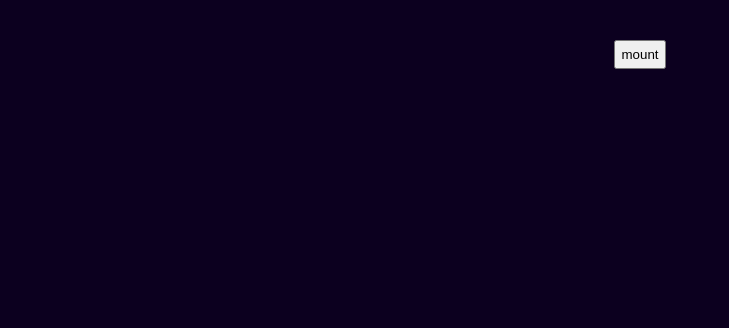
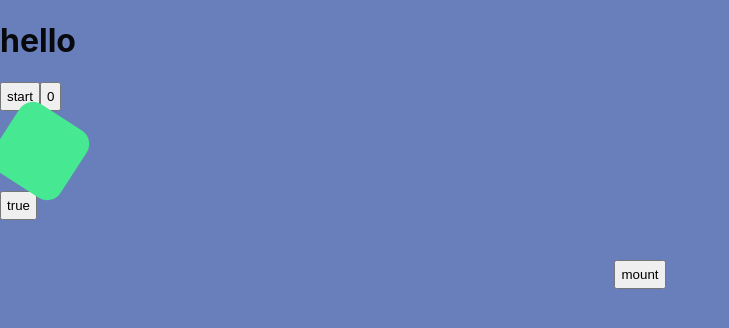
Before and after one commit to d4n1938/training, a React (Create React App) app: page / in a window 1280 px wide. Shown: the top 328 px of the page, without its empty margins (0-729 px from the left). Built offline with nearby package versions, Linux system fonts and the light colour scheme.

Commit message:
some animation1

```diff
--- a/package.json
+++ b/package.json
@@ -9,7 +9,7 @@
     "react": "^17.0.2",
     "react-dom": "^17.0.2",
     "react-scripts": "5.0.0",
-    "react-spring": "^9.0.0-rc.3",
+    "react-spring": "^9.4.4",
     "web-vitals": "^2.1.4"
   },
   "scripts": {
--- a/src/App.css
+++ b/src/App.css
@@ -1,8 +1,10 @@
 html {
-  background-color: #0c001f;
+  background-color: #687fbb;
+  margin: 0 auto;
 }
 
 .App {
+  margin: 0 auto;
   text-align: center;
   padding: 40px;
 }
@@ -13,12 +15,13 @@ button {
 .container {
   padding: 40px;
   margin-top: 200px;
+  margin-bottom:100vmax;
 }
 .item {
   margin: 0 auto;
   width: 100px;
   height: 100px;
-  border-radius: 25%;
+  border-radius: 25px;
   background-color: aliceblue;
   box-shadow: rgba(255, 255, 255, 0.2) 1px 3px 6px 4px;
 }
--- a/src/App.js
+++ b/src/App.js
@@ -1,30 +1,31 @@
 import { useState } from "react";
 import "./App.css";
-import { useTransition, animated } from "react-spring";
+import { useTransition, animated, useSpring } from "react-spring";
+import Button from "./components/Button";
+import TransitionArray from "./components/TransitionArray";
+import LoopTrue from "./components/LoopTrue";
+import { StartMenu } from "./components/StartMenu";
 
-function App() {
-  const [isVisivle, setIsVisible] = useState(false);
-  const transition = useTransition(isVisivle, {
-    from: { x: -100, y: 800, opacity: 0 },
-    enter: { x: 0, y: 0, opacity: 1 },
-    leave: { x: 100, y: 800, opacity: 0 },
-  });
-  return (
-    <div className="App">
-      <button
-        onClick={() => {
-          setIsVisible((v) => !v);
-        }}
-      >
-        {isVisivle ? <div>un-mount</div> : <div>mount</div>}
-      </button>
-      <div className="container">
-        {transition((style, item) =>
-          item ? <animated.div style={style} className="item" /> : ""
-        )}
-      </div>
-    </div>
-  );
-}
+const App = () => {
+   const [flip, set] = useState(false)
+  const props = useSpring({
+    to: { opacity: 1 },
+    from: { opacity: 0 },
+    reset: true,
+    reverse: flip,
+    delay: 200,
+    onRest: () => set(!flip),
+  })
 
+  return(
+  <>
+   <animated.h1 style={props}>hello</animated.h1>
+   <button>
+     {flip ? 'start':'stop'}
+   </button>
+   <Button />
+   <LoopTrue/>
+   <StartMenu/>
+  </>
+  )}
 export default App;
--- a/src/components/Button.jsx
+++ b/src/components/Button.jsx
@@ -1,5 +1,8 @@
-import React from "react";
+import React, { useState } from "react";
 
 export default function Button() {
-  return <button>aaa</button>;
+  const [counter,setCounter] = useState(0)
+  return <button onClick={() => {
+    setCounter(prevCount => prevCount + 1)
+  }}>{counter}</button>;
 }
--- /dev/null
+++ b/src/components/LoopTrue.jsx
@@ -0,0 +1,35 @@
+import { useState } from "react";
+import { useSpring } from "react-spring";
+import { useTransition, animated} from "react-spring";
+
+
+function LoopTrue() {
+  const [lo0op,setLoop] = useState(true);
+  const styles = useSpring({
+    loop: true,
+    from: { rotateZ: 0 },
+    to: { rotateZ: 180 },
+    config: { duration: 1000 }
+  })
+
+  return (<>
+    <animated.div
+      style={{
+        width: 80,
+        height: 80,
+        backgroundColor: '#46e891',
+        borderRadius: 16,
+        ...styles,
+      }}
+    />
+    <button onClick={()=>{
+      setLoop(false)
+      // api.stop()
+    }}>
+      {lo0op ? 'true':'false'}
+    </button>
+  </>
+
+  )
+}
+export default LoopTrue;
--- a/src/components/StartMenu.jsx
+++ b/src/components/StartMenu.jsx
@@ -1,14 +1,39 @@
-import React from "react";
-import styled from "styled/components";
+import React, { useState } from "react";
+import { useTransition ,animated, config} from "react-spring";
+import Button from "./Button";
 
-const Button = styled.button({
-  margin: "20px",
-});
+
 export const StartMenu = () => {
+  const [items,setItems] = useState([]);
+  const transiton = useTransition(items,{
+    from:{x:-100,y:800,opasity:0 ,width:20,height:20},
+
+    enter:item => async(next) =>{
+      await next({y:item.y,opasity:1,delay:item.delay});
+      await next({x:0,width:600,height:100});
+    },
+    leave:item => async(next) =>{
+      await next({width:20,delay:item.out});
+      await next({y:800,opasity:0});
+    },
+  });
   return (
-    <div>
-      StartMenu
-      <Button>aaaa</Button>
+    <div className="App">
+      <button onClick={()=>{
+        setItems(v=> v.length ? []:[
+          {y:0, delay:0,out:400},
+          {y:50, delay:200,out:200},
+          {y:100, delay:400,out:0}
+        ])
+      }}>
+        mount
+      </button>
+      <div className="container">
+        {/* {isVisible ?<div className="item" />:''} */}
+        {transiton((style,item)=>
+          item ? <animated.div style={style} className='item' />:''
+        )}
+      </div>
     </div>
   );
 };
--- /dev/null
+++ b/src/components/TransitionArray.jsx
@@ -0,0 +1,42 @@
+import React, { useState, useEffect } from "react";
+
+import { useTransition, animated } from "react-spring";
+
+function TransitionArray() {
+  const [items, setItems] = useState(5);
+
+  const transitions = useTransition(items, {
+    from: { opacity: 0 },
+    enter: { opacity: 1 },
+    leave: { opacity: 0 },
+    delay: 200,
+    onRest: () => setItems([]),
+  });
+
+  useEffect(() => {
+    if (items.length === 0) {
+      setTimeout(() => {
+        setItems(5);
+      }, 2000);
+    }
+  }, [items]);
+
+  return (
+    <div style={{ display: "flex" }}>
+      {transitions(({ opacity }, item) => (
+        <animated.div
+          style={{
+            opacity: opacity.to(item.op),
+            transform: opacity
+              .to(item.trans)
+              .to((y) => `translate3d(0,${y}px,0)`),
+          }}
+        >
+          {item.fig}
+        </animated.div>
+      ))}
+    </div>
+  );
+}
+
+export default TransitionArray;
```
Also changed, not shown: 1 other file (tests, documents, lock files or other folders).
